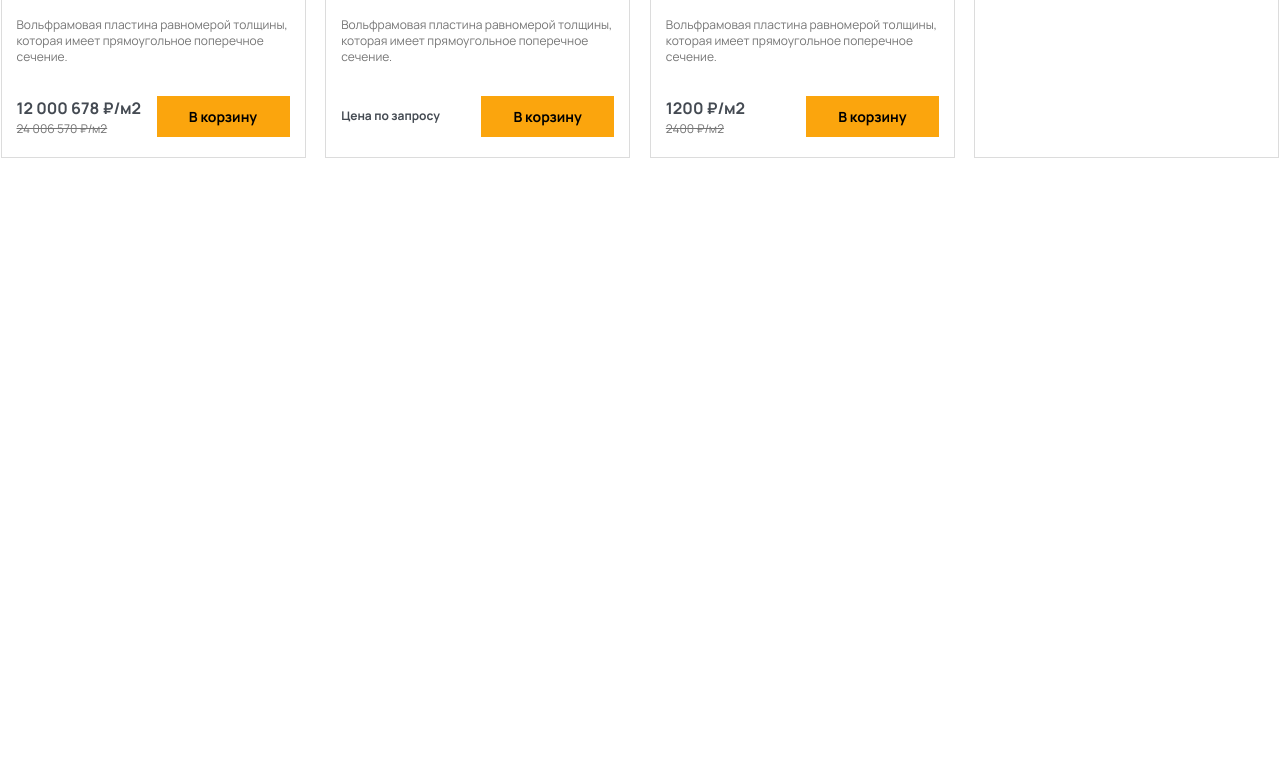
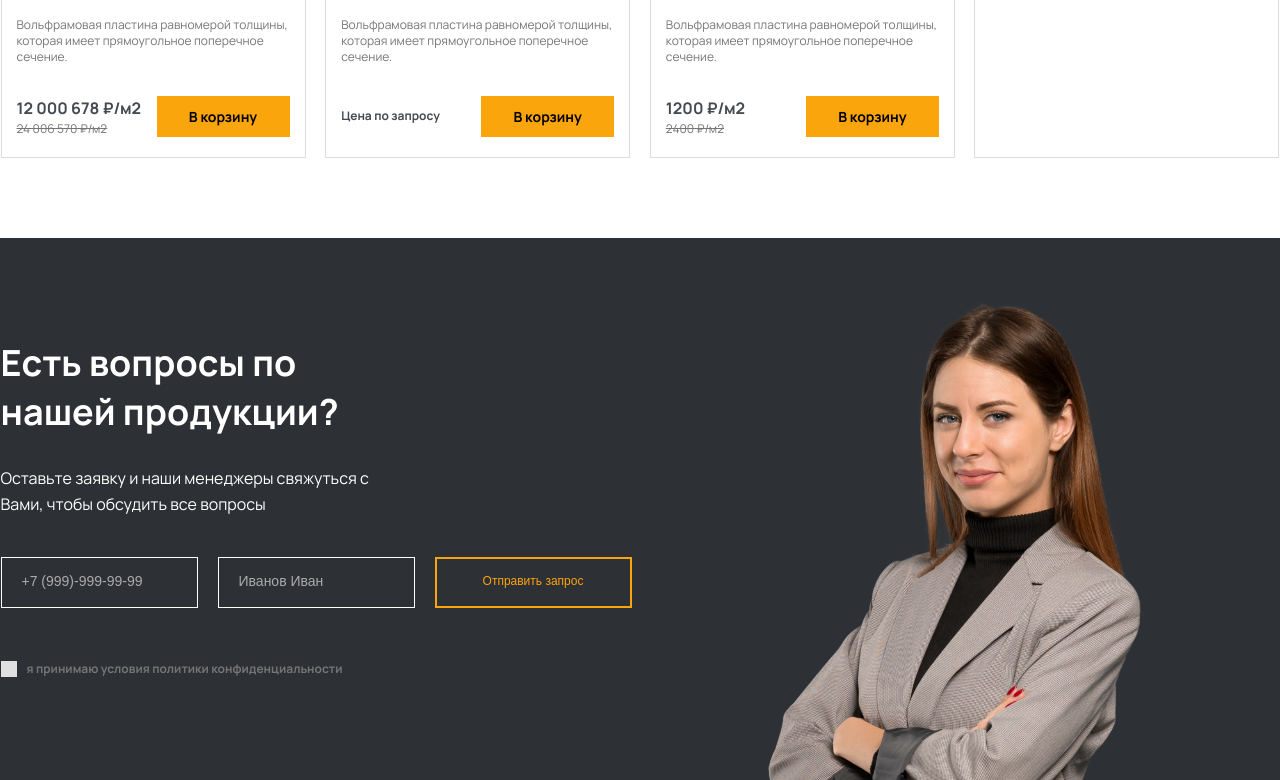
Before and after one commit to Andrej-Nil/zvezda, a plain HTML site: page index.html in a window 1280 px wide. Shown: the part 2845-3625 px from the top of the page. Before the commit the page ends 3083 px from the top, so only its background shows below. Drawn offline with Linux system fonts and the light colour scheme.

Commit message:
Сверстал секцию "Есть вопросы..."

```diff
--- a/index.html
+++ b/index.html
@@ -500,6 +500,49 @@
     </section>
     <!-- Акционные предложения -->
 
+    <!-- Есть вопросы -->
+    <section class="section dark-bg">
+      <div class="feedback container">
+        <div class="feedback__left">
+          <div class="feedback__text">
+            <h2 class="feedback__title">
+              Есть вопросы по нашей продукции?
+            </h2>
+
+            <p class="feedback__desc">
+              Оставьте заявку и наши менеджеры свяжуться с Вами, чтобы обсудить все вопросы
+            </p>
+          </div>
+
+
+          <form id="feedbackForm" action="./json/send-form.json" class="feedback-form">
+            <div class="feedback__body">
+              <input type="text" data-input name="phone" class="feedback__input input"
+                placeholder="+7 (999)-999-99-99" />
+
+              <input type="text" data-input name="name" class="feedback__input input" placeholder="Иванов Иван" />
+
+              <input type="submit" class="feedback__submit btn clear-yellow-btn " value="Отправить запрос">
+            </div>
+            <label class="feedback__label" data-label>
+              <input data-checkbox type="checkbox" class="feedback__checkbox" />
+              <span class="feedback__fake"></span>
+              <span class="feedback__label-text">я принимаю условия политики конфиденциальности</span>
+
+            </label>
+          </form>
+        </div>
+
+        <div class="feedback__right">
+          <img src="./img/image/other/manager.png" alt="" class="feedback__img">
+        </div>
+
+
+
+      </div>
+    </section>
+    <!-- Есть вопросы -->
+
   </div>
   <script src="js/main.js"></script>
 </body>
--- /dev/null
+++ b/scss/blocks/_feedback.scss
@@ -0,0 +1,106 @@
+.feedback {
+  position: relative;
+  display: flex;
+  justify-content: space-between;
+}
+
+.feedback__left {
+  padding: 100px 0;
+}
+
+.feedback__text {
+  width: 414px;
+  margin-bottom: 40px;
+}
+
+.feedback__title {
+  margin-bottom: 30px;
+
+  color: $white;
+  font-size: 36px;
+  line-height: 49px;
+}
+
+.feedback__desc {
+  color: $white;
+  font-size: 16px;
+  line-height: 160%;
+}
+
+.feedback__body {
+  display: flex;
+  margin-bottom: 50px;
+}
+.feedback__input {
+  width: 197px;
+  margin-right: 20px;
+}
+.feedback__submit {
+  width: 197px;
+  padding: 12px 0 13px;
+  background: rgba(0, 0, 0, 0);
+  transition: 0.2s ease-in-out;
+
+  font-weight: normal;
+  font-size: 12px;
+  line-height: 180%;
+  &:hover {
+    background: $yellowMain;
+    color: $white;
+  }
+}
+
+.feedback__label {
+  display: flex;
+  align-items: center;
+  cursor: pointer;
+}
+
+.feedback__checkbox {
+  display: none;
+  &:checked + .feedback__fake {
+    &::before {
+      background-image: url("../../img/icon/tick.svg");
+    }
+    background: $yellowMain;
+  }
+}
+
+.feedback__fake {
+  position: relative;
+  display: inline-block;
+  margin-right: 10px;
+  width: 16px;
+  height: 16px;
+  background: #e0e0e0;
+  transition: 0.2s ease-in-out;
+  &::before {
+    content: "";
+    position: absolute;
+    top: 0;
+    left: 0;
+    width: 16px;
+    height: 16px;
+    background-repeat: no-repeat;
+    background-position: center;
+    background-size: contain;
+  }
+}
+
+.feedback__fake--active {
+  &::before {
+    background-image: url("../../img/icon/tick.svg");
+  }
+  background: $yellowMain;
+}
+
+.feedback__label-text {
+  font-weight: bold;
+  font-size: 12px;
+  line-height: 180%;
+}
+
+.feedback__img {
+  width: 630px;
+  height: 542px;
+}
--- a/scss/elements/_buttons.scss
+++ b/scss/elements/_buttons.scss
@@ -25,3 +25,8 @@
   border: 2px solid $white;
   color: $white;
 }
+
+.clear-yellow-btn {
+  border: 2px solid $yellowMain;
+  color: $yellowMain;
+}
--- /dev/null
+++ b/scss/elements/_inputs.scss
@@ -0,0 +1,32 @@
+.input {
+  //height: 50px;
+  outline: none;
+
+  padding: 11px 20px 12px;
+  border: 1px solid $white;
+  background: rgba(0, 0, 0, 0);
+  font-size: 14px;
+  line-height: 180%;
+  color: $white;
+}
+
+.input::-webkit-input-placeholder {
+  color: $greyLight;
+  font-size: 14px;
+  line-height: 180%;
+}
+.input:-ms-input-placeholder {
+  color: $greyLight;
+  font-size: 14px;
+  line-height: 180%;
+}
+.input::-ms-input-placeholder {
+  color: $greyLight;
+  font-size: 14px;
+  line-height: 180%;
+}
+.input::placeholder {
+  color: $greyLight;
+  font-size: 14px;
+  line-height: 180%;
+}
--- a/scss/style.scss
+++ b/scss/style.scss
@@ -2,6 +2,7 @@
 @import "./main";
 
 @import "./elements/buttons";
+@import "./elements/inputs";
 
 @import "./elements/more-card";
 
@@ -26,3 +27,5 @@
 @import "./blocks/section";
 @import "./blocks/category-card-tile";
 @import "./blocks/product-card-tile";
+
+@import "./blocks/feedback";
```
Also changed, not shown: css/style.css, css/style.min.css, img/icon/tick.svg (added), img/image/other/manager.png (added), 2 other files.
